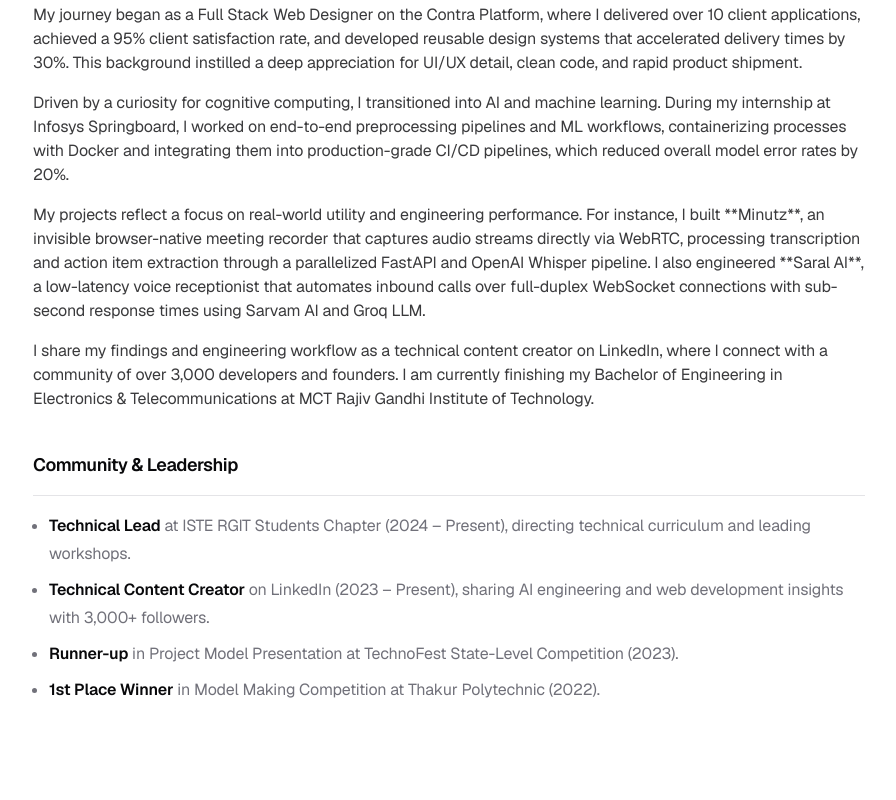
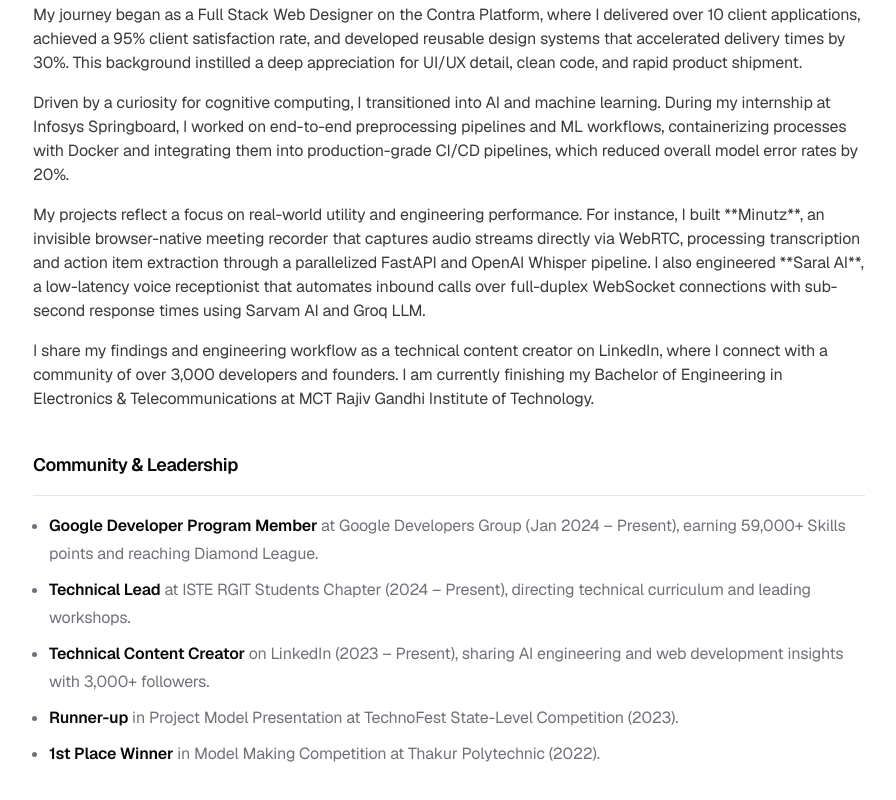
Before and after one commit to dhruvil-codes/bydhruvil, a Next.js app: page /bio in a window 1280 px wide. Shown: the part 514-1314 px from the top of the page, without its empty margins (191-1087 px from the left). Before the commit the page ends 1258 px from the top, so only its background shows below. Built offline with nearby package versions, Linux system fonts and the light colour scheme.

Commit message:
feat: add Google Developers Group experience and badge

```diff
--- a/app/bio/page.tsx
+++ b/app/bio/page.tsx
@@ -124,6 +124,9 @@
             <div className="border-t border-border pt-4">
               <ul className="text-sm sm:text-base leading-7 text-muted-foreground tracking-[-0.01em] list-disc list-outside ml-4 space-y-2">
                 <li>
+                  <span className="font-semibold text-foreground">Google Developer Program Member</span> at Google Developers Group (Jan 2024 – Present), earning 59,000+ Skills points and reaching Diamond League.
+                </li>
+                <li>
                   <span className="font-semibold text-foreground">Technical Lead</span> at ISTE RGIT Students Chapter (2024 – Present), directing technical curriculum and leading workshops.
                 </li>
                 <li>
--- a/components/sections/experience.tsx
+++ b/components/sections/experience.tsx
@@ -28,6 +28,23 @@
         image: "/images/experience/infosys.jpg",
         alt: "Infosys",
         link: "https://www.infosys.com",
+      },
+    ],
+  },
+  {
+    title: "Google Developer Program Member",
+    company: "Google Developers Group",
+    date: "Jan 2024 – Present · 2 yrs 8 mos",
+    description: [
+      "Earned 59,000+ Google Skills points and reached Diamond League, demonstrating sustained engagement with Google’s technical learning ecosystem.",
+      "Built a long-term foundation in AI, Generative AI, Google Cloud, and developer technologies through hands-on learning and technical programs.",
+      "Participated in Google developer community initiatives and technical learning programs, building practical experience across modern AI and cloud technologies.",
+    ],
+    items: [
+      {
+        image: "/images/experience/gdg.png",
+        alt: "Google Developers Group",
+        link: "https://gdg.community.dev",
       },
     ],
   },
--- a/components/ui/copy-markdown.tsx
+++ b/components/ui/copy-markdown.tsx
@@ -37,6 +37,13 @@
 
 - Reduced model error rates by 20% across production ML pipelines by engineering end-to-end preprocessing and feature engineering.
 - Containerised ML workflows with Docker and integrated version-controlled releases into CI/CD pipelines.
+
+### Google Developer Program Member — Google Developers Group
+*Jan 2024 – Present*
+
+- Earned 59,000+ Google Skills points and reached Diamond League, demonstrating sustained engagement with Google’s technical learning ecosystem.
+- Built a long-term foundation in AI, Generative AI, Google Cloud, and developer technologies through hands-on learning and technical programs.
+- Participated in Google developer community initiatives and technical learning programs, building practical experience across modern AI and cloud technologies.
 
 ### Full Stack Web Designer — Contra Platform
 *Oct 2023 – Feb 2024*
--- a/content/data.ts
+++ b/content/data.ts
@@ -186,6 +186,15 @@
     boldWords: ["20%", "production ML pipelines", "Docker", "CI/CD pipelines"],
   },
   {
+    role: "Google Developer Program Member",
+    company: "Google Developers Group",
+    location: "Mumbai",
+    period: "Jan 2024 — Present",
+    description:
+      "Earned 59,000+ Google Skills points and reached Diamond League, demonstrating sustained engagement with Google’s technical learning ecosystem. Built a long-term foundation in AI, Generative AI, Google Cloud, and developer technologies through hands-on learning and technical programs.",
+    boldWords: ["59,000+", "Google Skills points", "Diamond League", "AI, Generative AI, Google Cloud"],
+  },
+  {
     role: "Full Stack Web Designer",
     company: "Contra Platform",
     location: "Remote",
```
Also changed, not shown: public/images/experience/gdg.png (added), 1 other file (tests, documents, lock files or other folders).
